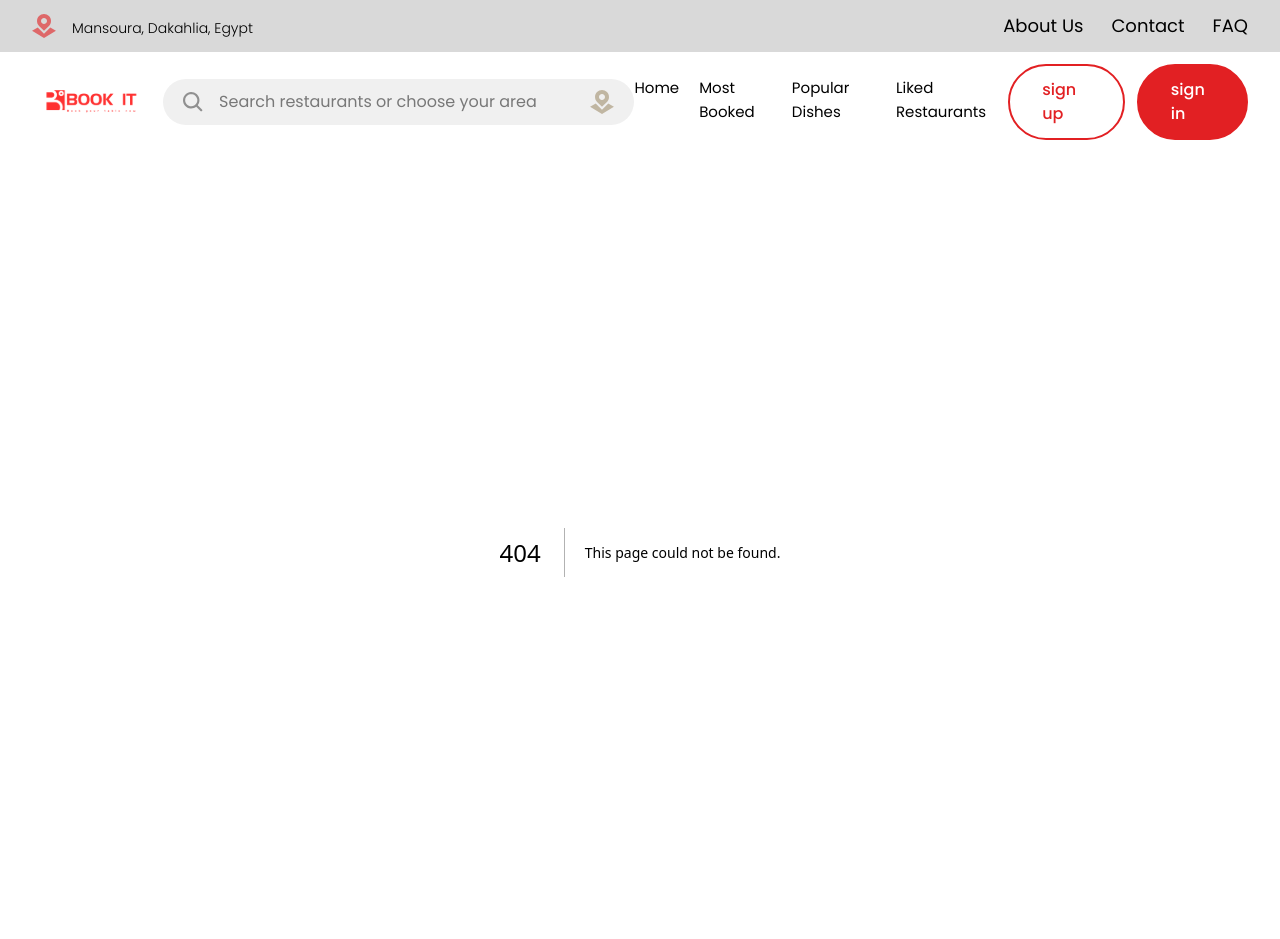
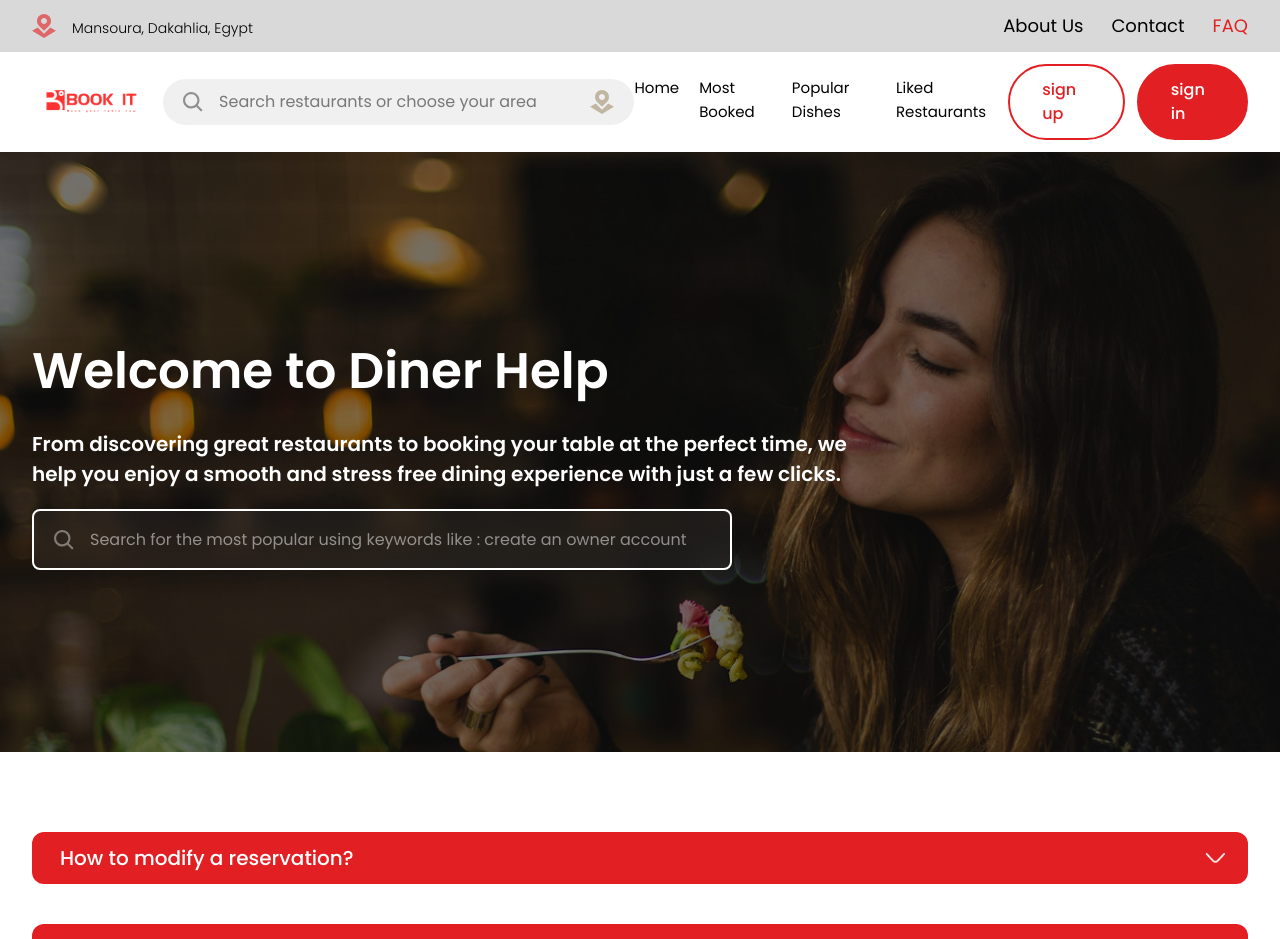
Before and after one commit to youseframy367/BookIt, a Next.js app: page /faq in a window 1280 px wide. Before the commit this address had no page. Shown: the top 939 px of the page. Built offline with nearby package versions, Linux system fonts and the light colour scheme.

Commit message:
create page faq

```diff
--- a/app/TypeScript/TypeScript.ts
+++ b/app/TypeScript/TypeScript.ts
@@ -79,3 +79,18 @@ export interface isProducts {
     products: itemsProducts[];
     marginTop?: string;
 }
+
+interface Item {
+    id: number;
+    title: string;
+    content: string;
+};
+
+export interface questionsAndAnswaer {
+    items: Item[];
+}
+
+export interface isFilter {
+    search: string;
+    setSearch: React.Dispatch<React.SetStateAction<string>>
+}
--- /dev/null
+++ b/app/components/Faq/Content.tsx
@@ -0,0 +1,73 @@
+"use client";
+
+import { useState } from "react";
+import Image from "next/image";
+import { questionsAndAnswaer } from "@/app/TypeScript/TypeScript";
+
+function Content({ items }: questionsAndAnswaer) {
+    const [openIndex, setOpenIndex] = useState<number | null>(null);
+    const [tempIndex, setTempIndex] = useState<number | null>(null);
+
+    const toggle = (index: number) => {
+        if (openIndex === index) {
+            setOpenIndex(null);
+        } else {
+            if (openIndex !== null) {
+                setTempIndex(index);
+                setOpenIndex(null);
+            } else {
+                setOpenIndex(index);
+            }
+        }
+    };
+
+    const handleAfterLeave = () => {
+        if (tempIndex !== null) {
+            setOpenIndex(tempIndex);
+            setTempIndex(null);
+        }
+    };
+
+    return (
+        <section className="mt-20">
+            <div className="container mx-auto">
+                <div className="flex flex-col gap-10">
+                    {items.map((item, index) => {
+                        const isOpen = openIndex === index;
+                        return (
+                            <div
+                                key={item.id}
+                                className="rounded-xl overflow-hidden transition-all duration-500"
+                            >
+                                <button
+                                    onClick={() => toggle(index)}
+                                    className="bg-[var(--color-red)] w-full flex items-center justify-between py-3 px-7"
+                                >
+                                    <span className="text-white text-xl font-medium font-medium">
+                                        {item.title}
+                                    </span>
+
+                                    <div className="flex items-center gap-2">
+                                        <Image src="/assets/icons/arraw.png" alt="arraw" width={10} height={13} className={`transition-all duration-300 ${isOpen ? "rotate-[-90deg]" : "rotate-90"}`} />
+                                    </div>
+                                </button>
+
+                                <div
+                                    className={`overflow-hidden transition-all duration-300 ${isOpen ? "max-h-96" : "max-h-0"
+                                        }`}
+                                    onTransitionEnd={handleAfterLeave}
+                                >
+                                    <div className="border-b-1 px-5 py-4 text-[18px] leading-relaxed">
+                                        {item.content}
+                                    </div>
+                                </div>
+                            </div>
+                        );
+                    })}
+                </div>
+            </div>
+        </section>
+    );
+}
+
+export default Content;
--- /dev/null
+++ b/app/components/Faq/Hero.tsx
@@ -0,0 +1,32 @@
+import { isFilter } from "@/app/TypeScript/TypeScript";
+import Image from "next/image";
+
+function Hero({ search, setSearch }: isFilter) {
+    return (
+        <section>
+            <div className="relative w-full py-10 md:py-0 md:h-[75vh]">
+                <div className="realtive w-full h-full bg-[var(--color-hero)]">
+                    <div className="container h-full">
+                        <div className="w-full md:w-[850px] h-full flex flex-col gap-5 justify-center">
+                            <h2 className="text-white text-[50px] font-semibold">Welcome to Diner Help</h2>
+                            <span className="text-white text-[20px] font-semibold font-normal">From discovering great restaurants to booking your table at the perfect time, we help you enjoy a smooth and stress free dining experience with just a few clicks.</span>
+                            <div className="text-white border border-2 border-white w-full lg:w-[700px] bg-white/5 backdrop-blur-md rounded-lg relative flex items-center">
+                                <Image src="/assets/icons/search.svg" alt='search' width={20} height={20} className='absolute start-5 filter brightness-0 invert' />
+                                <input
+                                    type="text"
+                                    placeholder="Search for the most popular using keywords like : create an owner account"
+                                    value={search}
+                                    onChange={(e) => setSearch(e.target.value)}
+                                    className='opacity-[0.5] py-4 w-full h-full ps-14 placeholder:text-white'
+                                />
+                            </div>
+                        </div>
+                    </div>
+                    <Image src="/assets/icons/faq.png" alt="faq" fill className="object-cover z-[-1]" />
+                </div>
+            </div>
+        </section>
+    )
+}
+
+export default Hero;
--- a/app/components/LandingPage/HowdoesBOOKITwork.jsx
+++ b/app/components/LandingPage/HowdoesBOOKITwork.jsx
@@ -1,4 +1,3 @@
-import Image from "next/image";
 import Title from "./Title";
 
 export default function HowBOOKwork() {
@@ -18,11 +17,8 @@ export default function HowBOOKwork() {
             <div className="grid md:grid-cols-2 lg:grid-cols-4 mt-8 gap-5 md:gap-0">
               {
                 steps.map((item, index) => {
-                  return <div key={index} className="flex flex-col gap-7 w-full items-center justify-between text-center">
-                    <img src={`/assets/icons/${item.img}.png`}  alt="work" />
-                    {/* <div className="w-full h-full relative">
-                      <Image src={`/assets/icons/${item.img}.png`} alt="work" fill className="object-contain" />
-                    </div> */}
+                  return <div key={index} className="flex flex-col gap-13 w-full items-center text-center">
+                    <img src={`/assets/icons/${item.img}.png`} alt="work" className="h-[150px] object-cover" />
                     <span className="text-xl text-[var(--color-text-footer)]">{item.text}</span>
                   </div>
                 })
--- a/app/components/LandingPage/Paner.tsx
+++ b/app/components/LandingPage/Paner.tsx
@@ -25,11 +25,13 @@ function Banner() {
     ];
 
     return (
-        <main
-            style={{ backgroundImage: "url('/assets/icons/bg.png')" }}
-        >
-            <div className="container pt-10 flex flex-col items-center justify-center gap-5 h-[83vh] w-full bg-cover bg-center">
+        <main className="relative">
+            <div className="h-[750px]">
+                <div className="absolute top-0 z-[-1] w-full h-full">
+                    <Image src="/assets/icons/bg.png" alt="background paner" className="object-cover" fill />
+                </div>
                 {/* Social Media Icons */}
+                <div className="container flex flex-col items-center justify-center gap-[42px] w-full h-full">
                     <ul className="flex gap-5">
                         {socailMedia.map((item, index) => (
                             <li key={index}>
@@ -47,7 +49,7 @@ function Banner() {
                     </ul>
 
                     {/* Text Content */}
-                <div className="flex flex-col items-center justify-center text-center gap-3">
+                    <div className="flex flex-col items-center justify-center text-center gap-[32px]">
                         <p className="md:w-[600px] font-['Playfair_Display'] text-xl xl:text-[100px] xl:leading-[76px] font-normal text-[#2C2F24]">
                             Best food for your taste
                         </p>
@@ -58,7 +60,7 @@ function Banner() {
                         </p>
 
                         <button
-                        className="mt-5 cursor-pointer flex items-center gap-3 px-8 py-5 rounded-full
+                            className="cursor-pointer flex items-center gap-3 px-8 py-5 rounded-full
           bg-[#E22023] text-white font-semibold text-[16px]
           font-[Poppins] transition-transform duration-200 hover:-translate-y-1"
                         >
@@ -68,7 +70,7 @@ function Banner() {
                     </div>
 
                     {/* Circular Text */}
-                <div className="mt-5 relative w-[150px] h-[150px]">
+                    <div className="relative w-[150px] h-[150px]">
                         <Image src="/assets/icons/down.png" alt="center" width={16} height={24} className="absolute top-15 left-17" />
                         <svg
                             viewBox="0 0 200 200"
@@ -110,6 +112,7 @@ function Banner() {
                         </svg>
                     </div>
                 </div>
+            </div>
         </main>
     );
 }
--- a/app/components/public/Header.tsx
+++ b/app/components/public/Header.tsx
@@ -15,7 +15,7 @@ function Header() {
     const navigation = [
         { name: 'About Us', href: '#' },
         { name: 'Contact', href: '#' },
-        { name: 'FAQ', href: '#' },
+        { name: 'FAQ', href: '/faq' },
     ]
 
     const linksNav = [
@@ -65,16 +65,20 @@ function Header() {
                             <div className="absolute inset-y-0 right-0 flex items-center pr-2 sm:static sm:inset-auto sm:ml-6 sm:pr-0">
                                 <div className="hidden sm:ml-6 lg:block">
                                     <div className="flex space-x-7">
-                                        {navigation.map((item) => (
-                                            <Link
+                                        {
+                                            navigation.map((item, index) => {
+                                                const isActive = pathname === item.href;
+
+                                                return <Link
                                                     title={item.name}
                                                     key={item.name}
                                                     href={item.href}
-                                                className='hover:text-[var(--color-red)] text-lg font-normal'
+                                                    className={`${isActive && 'text-[var(--color-red)]'} hover:text-[var(--color-red)] text-lg font-normal`}
                                                 >
                                                     {item.name}
                                                 </Link>
-                                        ))}
+                                            })
+                                        }
                                     </div>
                                 </div>
                             </div>
@@ -110,7 +114,7 @@ function Header() {
                                     })
                                 }
                             </ul>
-                            <Link href="/Register/new-account" className="border-2 border-[var(--color-red)] bg-white px-8 py-3 text-[var(--color-red)] hover:text-white before:bg-[var(--color-red)] before:bottom-0 before:rounded-t-[50%] relative group rounded-full cursor-pointer overflow-hidden before:content-[''] before:absolute before:left-0 before:w-full before:h-0 before:z-1 before:bottom-0 before:transition-all before:duration-800 hover:before:h-[180%]" title="sign up">
+                            <Link href="/register/new-account" className="border-2 border-[var(--color-red)] bg-white px-8 py-3 text-[var(--color-red)] hover:text-white before:bg-[var(--color-red)] before:bottom-0 before:rounded-t-[50%] relative group rounded-full cursor-pointer overflow-hidden before:content-[''] before:absolute before:left-0 before:w-full before:h-0 before:z-1 before:bottom-0 before:transition-all before:duration-800 hover:before:h-[180%]" title="sign up">
                                 <span className="text-center relative z-1 text-base font-medium transition-all duration-800">
                                     sign up
                                 </span>
@@ -177,7 +181,7 @@ function Header() {
                                 })
                             }
                         </ul>
-                        <Link href="/Register/new-account" className="border-2 border-[var(--color-red)] bg-white px-8 py-3 text-[var(--color-red)] hover:text-white before:bg-[var(--color-red)] before:bottom-0 before:rounded-t-[50%] relative group rounded-full cursor-pointer overflow-hidden before:content-[''] before:absolute before:left-0 before:w-full before:h-0 before:z-1 before:bottom-0 before:transition-all before:duration-800 hover:before:h-[180%]" title="sign up">
+                        <Link href="/register/new-account" className="border-2 border-[var(--color-red)] bg-white px-8 py-3 text-[var(--color-red)] hover:text-white before:bg-[var(--color-red)] before:bottom-0 before:rounded-t-[50%] relative group rounded-full cursor-pointer overflow-hidden before:content-[''] before:absolute before:left-0 before:w-full before:h-0 before:z-1 before:bottom-0 before:transition-all before:duration-800 hover:before:h-[180%]" title="sign up">
                             <span className="text-center relative z-1 text-base font-medium transition-all duration-800">
                                 sign up
                             </span>
--- /dev/null
+++ b/app/faq/page.tsx
@@ -0,0 +1,97 @@
+"use client";
+import { useState } from "react";
+import Content from "../components/Faq/Content";
+import Hero from "../components/Faq/Hero";
+
+// const items: Item[] = [
+//     {
+//         id: 1,
+//         title: "How to modify a reservation?",
+//         content: "To modify a reservation, you need to contact the restaurant directly.",
+//     },
+//     {
+//         id: 2,
+//         title: "How to find a restaurant?",
+//         content: "To modify a reservation, you need to contact the restaurant directly.",
+//     },
+//     {
+//         id: 3,
+//         title: "How to create an account?",
+//         content: "To modify a reservation, you need to contact the restaurant directly.",
+//     },
+//     {
+//         id: 4,
+//         title: "How to book a table?",
+//         content: "To modify a reservation, you need to contact the restaurant directly.",
+//     },
+//     {
+//         id: 5,
+//         title: "How to find a restaurant?",
+//         content: "To modify a reservation, you need to contact the restaurant directly.",
+//     },
+//     {
+//         id: 6,
+//         title: "How to create an account?",
+//         content: "To modify a reservation, you need to contact the restaurant directly.",
+//     },
+//     {
+//         id: 7,
+//         title: "How to book a table?",
+//         content: "To modify a reservation, you need to contact the restaurant directly.",
+//     },
+// ];
+
+function FAQ() {
+    const items = [
+        {
+            id: 1,
+            title: "How to modify a reservation?",
+            content: "To modify a reservation, you need to contact the restaurant directly.",
+        },
+        {
+            id: 2,
+            title: "How to find a restaurant?",
+            content: "To modify a reservation, you need to contact the restaurant directly.",
+        },
+        {
+            id: 3,
+            title: "How to create an account?",
+            content: "To modify a reservation, you need to contact the restaurant directly.",
+        },
+        {
+            id: 4,
+            title: "How to book a table?",
+            content: "To modify a reservation, you need to contact the restaurant directly.",
+        },
+        {
+            id: 5,
+            title: "How to find a restaurant?",
+            content: "To modify a reservation, you need to contact the restaurant directly.",
+        },
+        {
+            id: 6,
+            title: "How to create an account?",
+            content: "To modify a reservation, you need to contact the restaurant directly.",
+        },
+        {
+            id: 7,
+            title: "How to book a table?",
+            content: "To modify a reservation, you need to contact the restaurant directly.",
+        },
+    ];
+
+    const [search, setSearch] = useState("");
+
+    const filteredItems = items.filter(item =>
+        item.title.toLowerCase().includes(search.toLowerCase())
+    );
+
+    return (
+        <>
+            <Hero search={search} setSearch={setSearch} />
+            <Content items={filteredItems} />
+        </>
+    )
+}
+
+export default FAQ;
--- a/app/layout.tsx
+++ b/app/layout.tsx
@@ -4,33 +4,26 @@ import "./assets/css/globals.css";
 import Header from "./components/public/Header";
 import AOSWrapper from "./components/AOSWrapper";
 import Footer from "./components/public/Footer";
-import { useEffect, useState } from "react";
 
 export default function RootLayout({
   children,
-}: Readonly<{
+}: {
   children: React.ReactNode;
-}>) {
+}) {
 
   const pathname = usePathname();
-  const [showLayout, setShowLayout] = useState(false);
 
-  useEffect(() => {
-    const hideLayoutPages = [
-      '/login',
-      '/login/logIn-your-account',
-      '/login/forget-bassword',
-      '/login/verification-code',
-      '/login/creat-new-password',
-      '/Register/new-account',
-      '/Register/verification-new-account'
-    ];
-    setShowLayout(!hideLayoutPages.includes(pathname));
-  }, [pathname]);
+  const hideLayoutPrefixes = [
+    '/login',
+    '/register'
+  ];
+
+  const showLayout = !hideLayoutPrefixes.some(prefix =>
+    pathname.startsWith(prefix)
+  );
 
   return (
     <html lang="en">
-      <link rel="icon" href="/assets/icons/logo.svg" />
       <body>
         <title>BOOK IT</title>
         <AOSWrapper />
--- a/next.config.ts
+++ b/next.config.ts
@@ -1,7 +1,7 @@
 import type { NextConfig } from "next";
 
 const nextConfig: NextConfig = {
-    // output: 'export',
+    output: 'export',
     images: {
         unoptimized: true,
     },
```
Also changed, not shown: app/assets/css/globals.css (line endings or trailing spaces), public/assets/icons/faq.png (added). Lines whose indentation alone changed are shown as unchanged.
